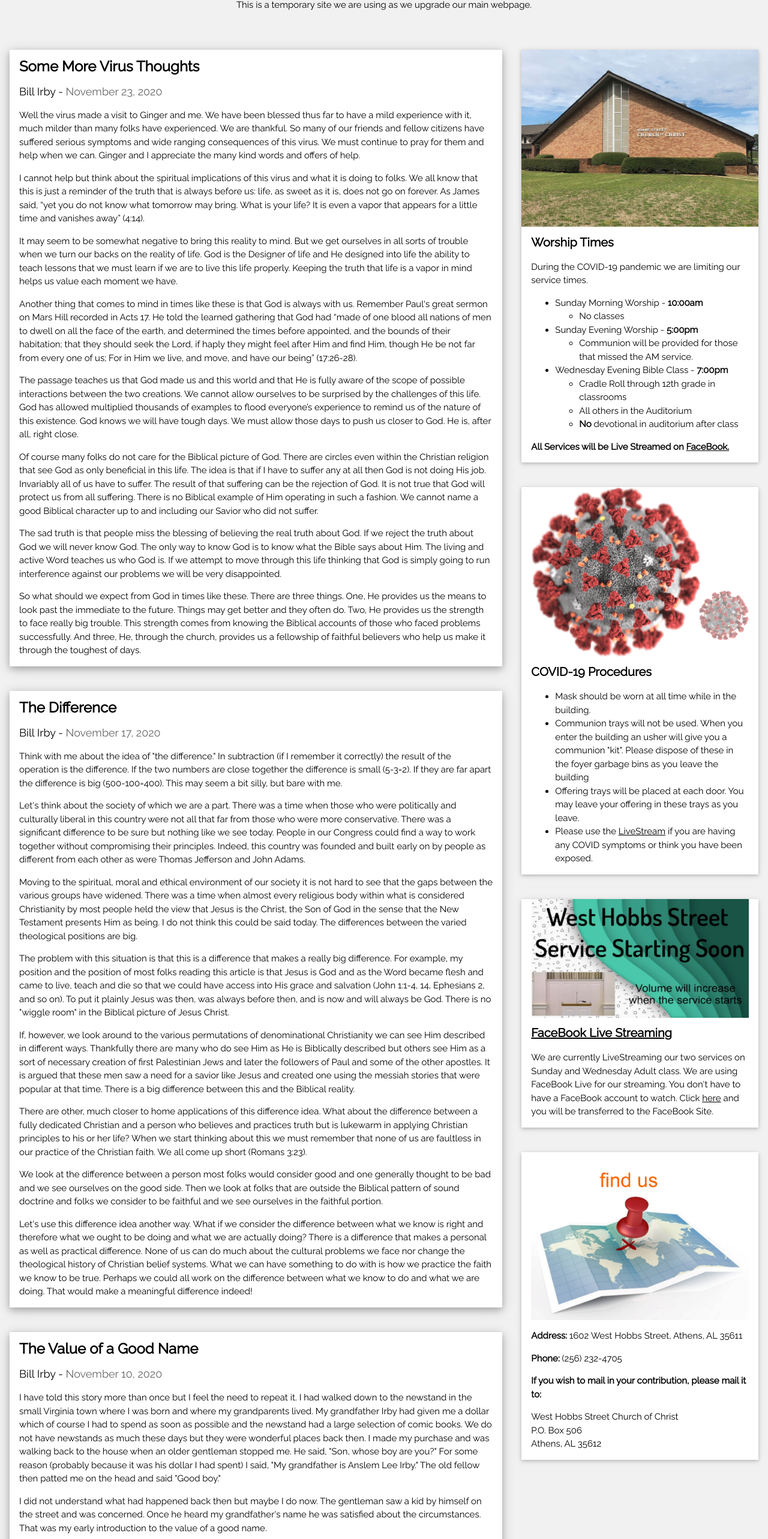
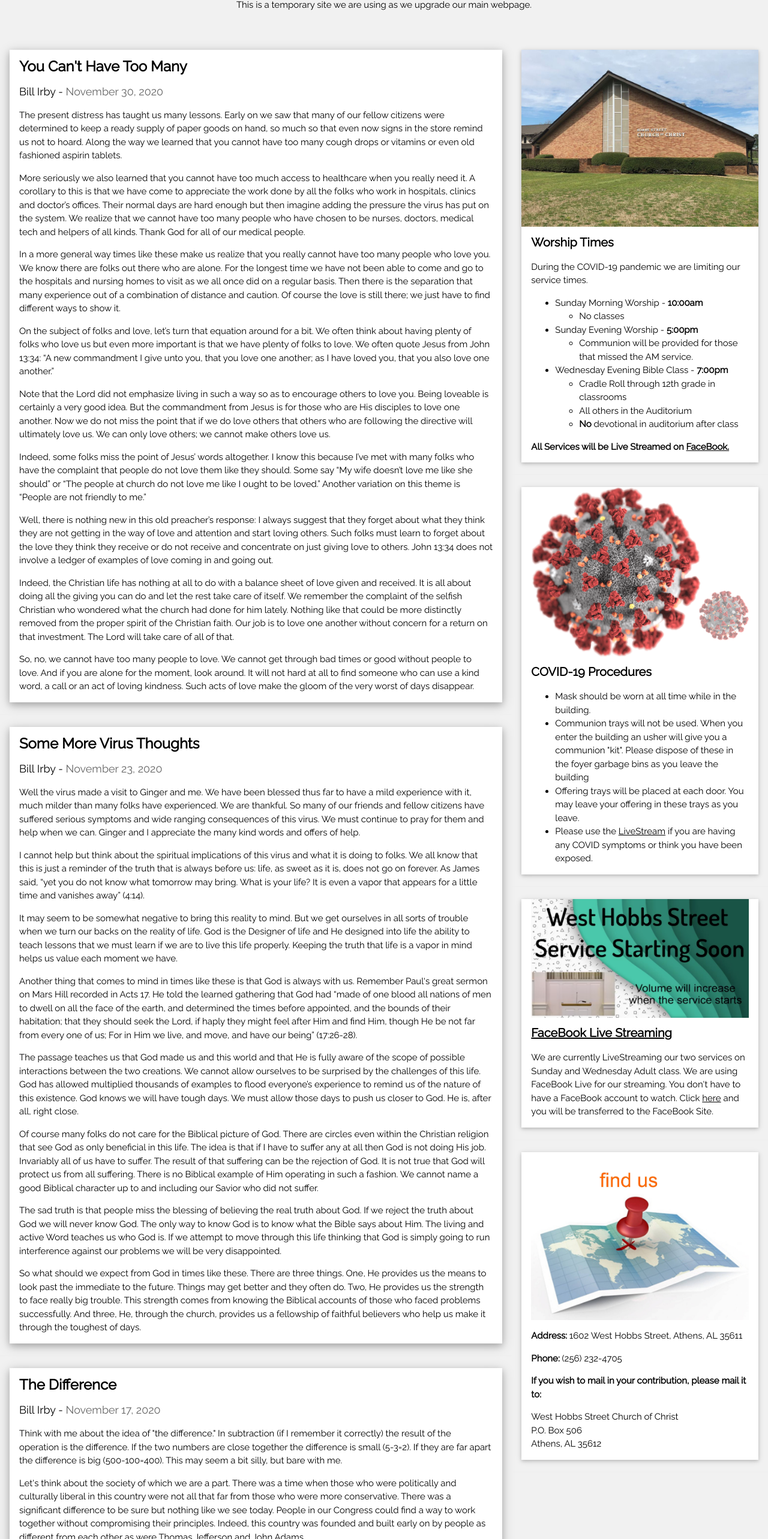
Before and after one commit to aubie1983/digitial-eagle, a website: page index.html in a window 1280 px wide. Shown: the part 114-2680 px from the top of the page at 60% size. Drawn offline with nearby package versions, Linux system fonts and the light colour scheme; files whose address does not match are found by name.

Commit message:
Added 2020-11-30 Article

```diff
--- a/index.html
+++ b/index.html
@@ -25,6 +25,29 @@ and is wrapped around the whole page content, except for the footer in this exam
 
         <!-- ALL Blog Blog Entry Start -->
         <div class="w3-col l8 s12">
+
+            <!-- Blog Entry Start -->
+            <div class="w3-card-4 w3-margin w3-white">
+                <!--   <img src="/w3images/woods.jpg" alt="Nature" style="width:100%"> -->
+                <div class="w3-container">
+                    <h3><b>You Can't Have Too Many</b></h3>
+                    <h5>Bill Irby - <span class="w3-opacity">November 30, 2020</span></h5>
+                    <p>The present distress has taught us many lessons. Early on we saw that many of our fellow citizens were determined to keep a ready supply of paper goods on hand, so much so that even now signs in the store remind us not to hoard. Along the way we learned that you cannot have too many cough drops or vitamins or even old fashioned aspirin tablets.</p>
+                    <p>More seriously we also learned that you cannot have too much access to healthcare when you really need it. A corollary to this is that we have come to appreciate the work done by all the folks who work in hospitals, clinics and doctor’s offices. Their normal days are hard enough but then imagine adding the pressure the virus has put on the system. We realize that we cannot have too many people who have chosen to be nurses, doctors, medical tech and helpers of all kinds. Thank God for all of our medical people.</p>
+                    <p>In a more general way times like these make us realize that you really cannot have too many people who love you. We know there are folks out there who are alone. For the longest time we have not been able to come and go to the hospitals and nursing homes to visit as we all once did on a regular basis. Then there is the separation that many experience out of a combination of distance and caution. Of course the love is still there; we just have to find different ways to show it.</p>
+                    <p>On the subject of folks and love, let’s turn that equation around for a bit. We often think about having plenty of folks who love us but even more important is that we have plenty of folks to love. We often quote Jesus from John 13:34: “A new commandment I give unto you, that you love one another; as I have loved you, that you also love one another.”</p>
+                    <p>Note that the Lord did not emphasize living in such a way so as to encourage others to love you. Being loveable is certainly a very good idea. But the commandment from Jesus is for those who are His disciples to love one another. Now we do not miss the point that if we do love others that others who are following the directive will ultimately love us. We can only love others; we cannot make others love us.</p>
+                    <p>Indeed, some folks miss the point of Jesus’ words altogether. I know this because I’ve met with many folks who have the complaint that people do not love them like they should. Some say “My wife doesn’t love me like she should” or “The people at church do not love me like I ought to be loved.” Another variation on this theme is “People are not friendly to me.”</p>
+                    <p>Well, there is nothing new in this old preacher’s response: I always suggest that they forget about what they think they are not getting in the way of love and attention and start loving others. Such folks must learn to forget about the love they think they receive or do not receive and concentrate on just giving love to others. John 13:34 does not involve a ledger of examples of love coming in and going out.</p>
+                    <p>Indeed, the Christian life has nothing at all to do with a balance sheet of love given and received. It is all about doing all the giving you can do and let the rest take care of itself. We remember the complaint of the selfish Christian who wondered what the church had done for him lately. Nothing like that could be more distinctly removed from the proper spirit of the Christian faith. Our job is to love one another without concern for a return on that investment. The Lord will take care of all of that.</p>
+                    <p>So, no, we cannot have too many people to love. We cannot get through bad times or good without people to love. And if you are alone for the moment, look around. It will not hard at all to find someone who can use a kind word, a call or an act of loving kindness. Such acts of love make the gloom of the very worst of days disappear.</p>
+
+
+                </div>
+            </div>
+            <hr>
+            <!-- Blog Entry End -->
+
             <!-- Blog Entry Start -->
             <div class="w3-card-4 w3-margin w3-white">
                 <div class="w3-container">
@@ -62,25 +85,7 @@ and is wrapped around the whole page content, except for the footer in this exam
             <hr>
             <!-- Blog Entry End -->
 
-            <!-- Blog Entry Start -->
-            <div class="w3-card-4 w3-margin w3-white">
-                <!--   <img src="/w3images/woods.jpg" alt="Nature" style="width:100%"> -->
-                <div class="w3-container">
-                    <h3><b>The Value of a Good Name</b></h3>
-                    <h5>Bill Irby - <span class="w3-opacity">November 10, 2020</span></h5>
-                    <p>I have told this story more than once but I feel the need to repeat it. I had walked down to the newstand in the small Virginia town where I was born and where my grandparents lived. My grandfather Irby had given me a dollar which of course I had to spend as soon as possible and the newstand had a large selection of comic books. We do not have newstands as much these days but they were wonderful places back then. I made my purchase and was walking back to the house when an older gentleman stopped me. He said, "Son, whose boy are you?" For some reason (probably because it was his dollar I had spent) I said, "My grandfather is Anslem Lee Irby." The old fellow then patted me on the head and said "Good boy."</p>
-                    <p>I did not understand what had happened back then but maybe I do now. The gentleman saw a kid by himself on the street and was concerned. Once he heard my grandfather's name he was satisfied about the circumstances. That was my early introduction to the value of a good name.</p>
-                    <p>The Bible has quite a bit to say about names and their significance. Ecclesiastes 7:1 has "A good name is better than precious ointment." Proverbs 22:1 reads, "A good name is to be chosen rather than great riches." God's Word teaches that a good name and the good reputation implied by a good name is more valuable that material riches.</p>
-                    <p>There is a lot to see in the value of specific names in the Bible. Biblical names are usually descriptive and important. An outstanding example is God's reply to Moses in Exodus 3:14. Moses was thinking ahead about how to identify God when he spoke with the children of Israel. Moses wanted to know God's name. God identified Himself as "I AM Who I AM" and went on to say for Moses to tell them that "I AM" had sent Moses to them.</p>
-                    <p>This name is without doubt the most powerfully descriptive self-identification in all of written word. "I AM" is simply the first person singular of the present tense of the verb "to be." It is an expression of a state of being that has no beginning and no end. God is. Nobody else is like God is. And all of this is wrapped up in His name.</p>
-                    <p>We remember from Matthew 1 that Mary was visited by the angel of the Lord who told her what was about to happen. Two names are mentioned in that context, both with great value and importance. She was to call the baby "Jesus." That name literally means "savior." As the angel said, "for He will save His people from their sins." Matthew adds the reference to Isaiah 7:14 concerning the truth that the marriage of Joseph and Mary had not yet been consummated. "Behold, the virgin shall be with child and bear a Son, and they shall call His name Immanuel." Matthew translated Immanuel for us: It means God with us.</p>
-                    <p>So with the two names, Jesus and Immanuel, we have before us the  truth that Jesus is our Savior and that He was indeed God who has come here to save us. As John said, "the Word became flesh and dwelt among us" (John 1:14). Perhaps this is why Peter, filled as he was with the Holy Spirit, chose to say what he did about the name of Jesus of Nazareth before the Sanhedrin: "Nor is there salvation in any other, for there is no other name given among men by which we must be saved" (Acts 4:12).</p>
-                    <p>The apostle Paul knew that his choice to live by the name of Jesus was the right one. We can know the same thing. People in the here and now might not agree but one day they will know. Philippians 2:9 hearkens back to the naming of Jesus and says that "God has given Him the name which is above every name, that at the name of Jesus every knee should bow, of those in heaven, and of those on earth and those under the earth, and that every tongue should confess that Jesus Christ is Lord, to the glory of God the Father." What a name!</p>
 
-                </div>
-            </div>
-            <hr>
-            <!-- Blog Entry End -->
 
 
 
```
